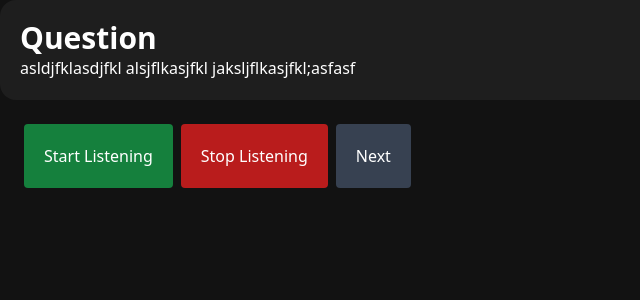
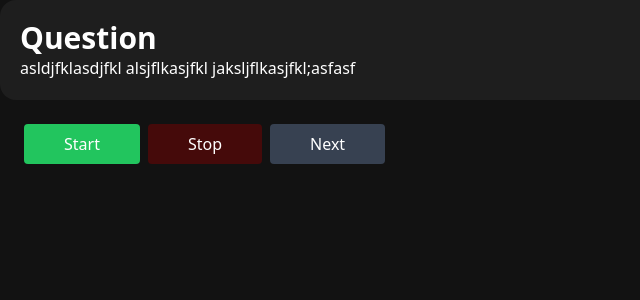
Before and after one commit to Make-A-Million/Video-Call, a Next.js app: page /test in a window 1280 px wide. Shown: the top 300 px of the page, without its empty margins (0-640 px from the left). Built offline with nearby package versions, Linux system fonts and the light colour scheme.

Commit message:
optimised transcript

```diff
--- a/components/Interviewer.jsx
+++ b/components/Interviewer.jsx
@@ -51,23 +51,22 @@ const AudioToText = () => {
                     />
                     <div className="flex p-5">
                         <button
-                            className="bg-green-700 p-5 m-1 rounded"
+                            className={`${listening ? 'bg-green-950' : 'bg-green-500'} p-2 px-10 m-1 rounded`}
                             onClick={startListening}
                             disabled={listening}
                         >
-                            Start Listening
+                            Start
                         </button>
                         <button
-                            className="bg-red-700 p-5 m-1 rounded"
+                            className={`${!listening ? 'bg-red-950' : 'bg-red-500'} p-2 px-10 m-1 rounded`}
                             onClick={stopListening}
                             disabled={!listening}
                         >
-                            Stop Listening
+                            Stop
                         </button>
                         <button
-                            className="bg-gray-700 p-5 m-1 rounded"
+                            className="bg-gray-700 p-2 px-10 m-1 rounded"
                             onClick={stopListening}
-                            disabled={!listening}
                         >
                             Next
                         </button>
--- a/pages/index.tsx
+++ b/pages/index.tsx
@@ -1,4 +1,5 @@
 import { useRouter } from 'next/router';
+import Head from 'next/head';
 import React from 'react';
 
 const Home = () => {
@@ -8,7 +9,9 @@ const Home = () => {
     router.push(`/rooms/${generateRoomId()}`);
   });
 
-  return <></>;
+  return <>
+
+  </>;
 };
 
 export default Home;
--- a/pages/rooms/[name].tsx
+++ b/pages/rooms/[name].tsx
@@ -19,7 +19,7 @@ const Home: NextPage = () => {
   return (
     <>
       <Head>
-        <title>LiveKit Meet</title>
+        <title>Make-A-Million</title>
         <link rel="icon" href="/favicon.ico" />
       </Head>
 
```
